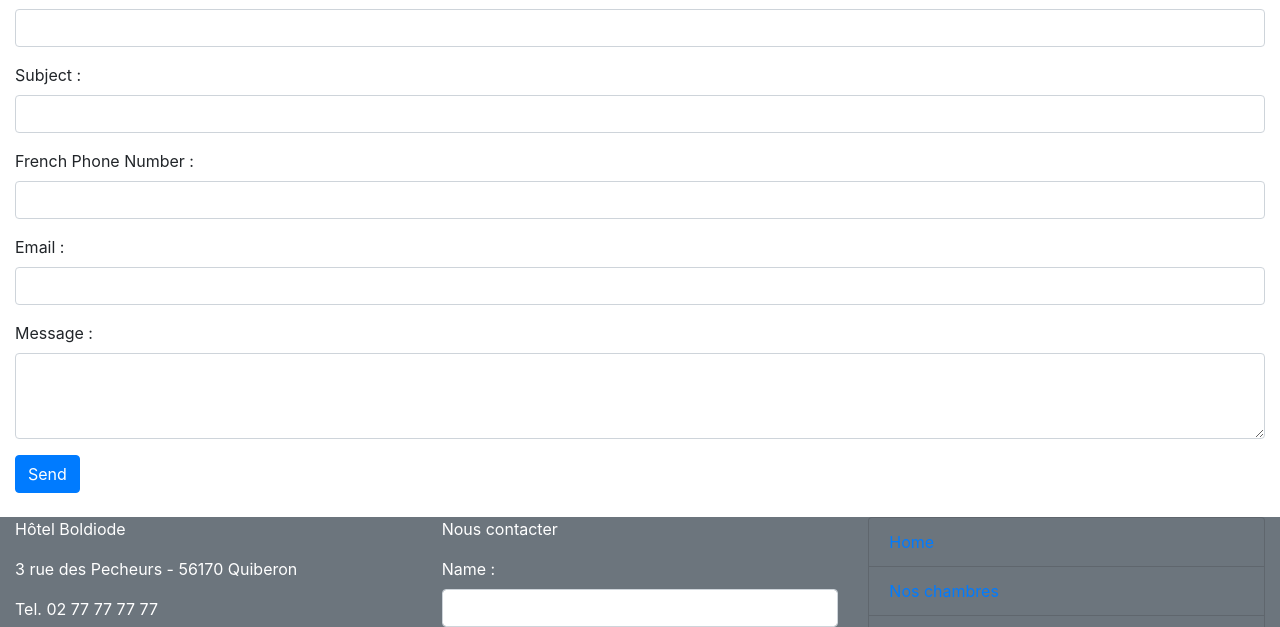
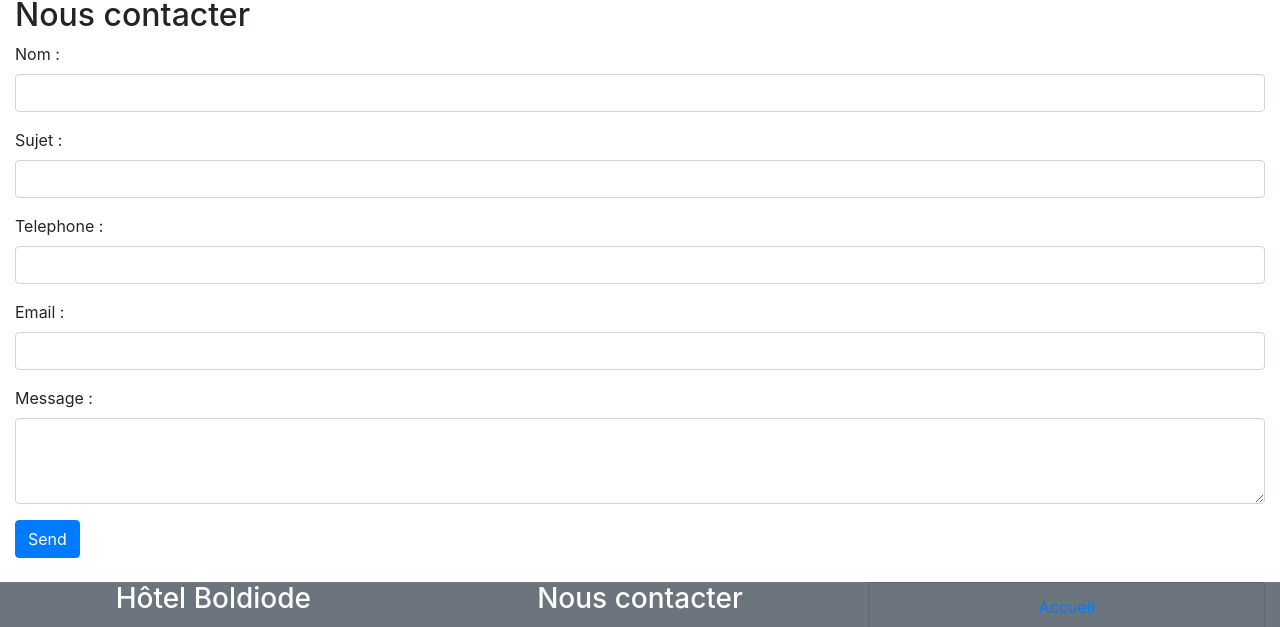
Before and after one commit to apsuma/nantes-0919-php-boldiode, a PHP site: template src/View/Home/contact.html.twig in a window 1280 px wide. Shown: the part 634-1261 px from the top of the page. Run offline with PHP 8.4, Linux system fonts and the light colour scheme; the template is opened without the code that fills it, so the values that code supplies are empty; some libraries are stand-ins or nearby versions.

Commit message:
update 2 text on contactpage

```diff
--- a/src/View/Home/_footer.html.twig
+++ b/src/View/Home/_footer.html.twig
@@ -1,25 +1,26 @@
 <footer class="container-fluid bg-secondary text-white">
     <div class="row d-flex justify-content-around">
-        <div class="col-sm">
-            <p>Hôtel Boldiode </p>
-            <p>3 rue des Pecheurs - 56170 Quiberon</p>
+        <div class="col-sm text-center">
+            <h3>Hôtel Boldiode </h3>
+            <p>3 rue des Pecheurs</p>
+            <p>56170 Quiberon</p>
             <p>Tel. 02 77 77 77 77</p>
             <iframe src="https://tinyurl.com/yycnft9s" width="300" height="300" frameborder="0" style="border:0;" ></iframe>
         </div>
         <div class="col-sm">
-            <p>Nous contacter</p>
+            <h3 class="text-center">Nous contacter</h3>
             {% include "Home/_formfooter.html.twig" %}
         </div>
         <div class="col-sm">
-            <ul class="list-group bg-secondary text-white">
-                <li class="list-group-item bg-secondary text-white"><a href="/" title="home">Home </a></li>
-                <li class="list-group-item bg-secondary text-white"><a href="/room/show" title="chambres">Nos chambres</a></li>
+            <ul class="list-group bg-secondary text-white text-center">
+                <li class="list-group-item bg-secondary text-white"><a href="/" title="home">Accueil </a></li>
+                <li class="list-group-item bg-secondary text-white"><a href="/room/show" title="rooms">Nos chambres</a></li>
                 <li class="list-group-item bg-secondary text-white"><a href="#" title="hotel">Notre hôtel</a></li>
-                <li class="list-group-item bg-secondary text-white"><a href="#" title="stay"> Votre sejour</a></li>
+                <li class="list-group-item bg-secondary text-white"><a href="#" title="stay"> Votre séjour</a></li>
                 <li class="list-group-item bg-secondary text-white"><a href="/Contact/sendMail" title="contact">Contact</a></li>
                 <li class="list-group-item bg-secondary text-white"><a href="#" title="legal_mentions">Mentions légales</a></li>
             </ul>
-            <ul class="list-group bg-secondary text-white">
+            <ul class="list-group bg-secondary text-white text-center">
                 <li class="list-group-item bg-secondary text-white">Réseaux sociaux</a></li>
                 <li class="list-group-item bg-secondary text-white"><a href="https://www.instagram.com/" title="instagram">Instagram</a></li>
                 <li class="list-group-item bg-secondary text-white"><a href="https://www.facebook.com/" title="facebook">Facebook</a></li>
--- a/src/View/Home/_formfooter.html.twig
+++ b/src/View/Home/_formfooter.html.twig
@@ -1,14 +1,14 @@
 <form action="/Contact/sendMail" method="post">
     <div class="form-group">
-        <label for="contactName" >Name :</label>
+        <label for="contactName" >Nom :</label>
         <input type="text" class="form-control" id="contactName" value="{{ contactForm.contactName }}" name="contactName" required >
     </div>
     <div class="form-group">
-        <label for="subject" >Subject :</label>
+        <label for="subject" >Sujet :</label>
         <input type="text" class="form-control" id="subject" value="{{ contactForm.subject }}" name="subject" required >
     </div>
     <div class="form-group">
-        <label for="phone" >French Phone Number :</label>
+        <label for="phone" >Telephone :</label>
         <input type="number" class="form-control" id="phone" value="{{ contactForm.phone }}" name="phone" required >
     </div>
     <div class="form-group">
--- a/src/View/Home/contact.html.twig
+++ b/src/View/Home/contact.html.twig
@@ -2,7 +2,9 @@
 
 {% block content %}
     <div class="container-fluid">
-    <h1>Page Contact - Bol d'Iode</h1>
+        <h1 class="text-center">Contactez-nous</h1>
+        <h3 class="text-center"> Nous reviendrons vers vous au plus vite</h3>
+        <br>
         <h2> Nous trouver</h2>
         <iframe src="https://tinyurl.com/yycnft9s" width="100%" height="400" frameborder="0" style="border:0;" ></iframe>
         <br>
@@ -10,6 +12,4 @@
         {% include "Home/_formfooter.html.twig" %}
         <br>
     </div>
-
-
 {% endblock %}
```
Lines whose indentation alone changed are shown as unchanged.
